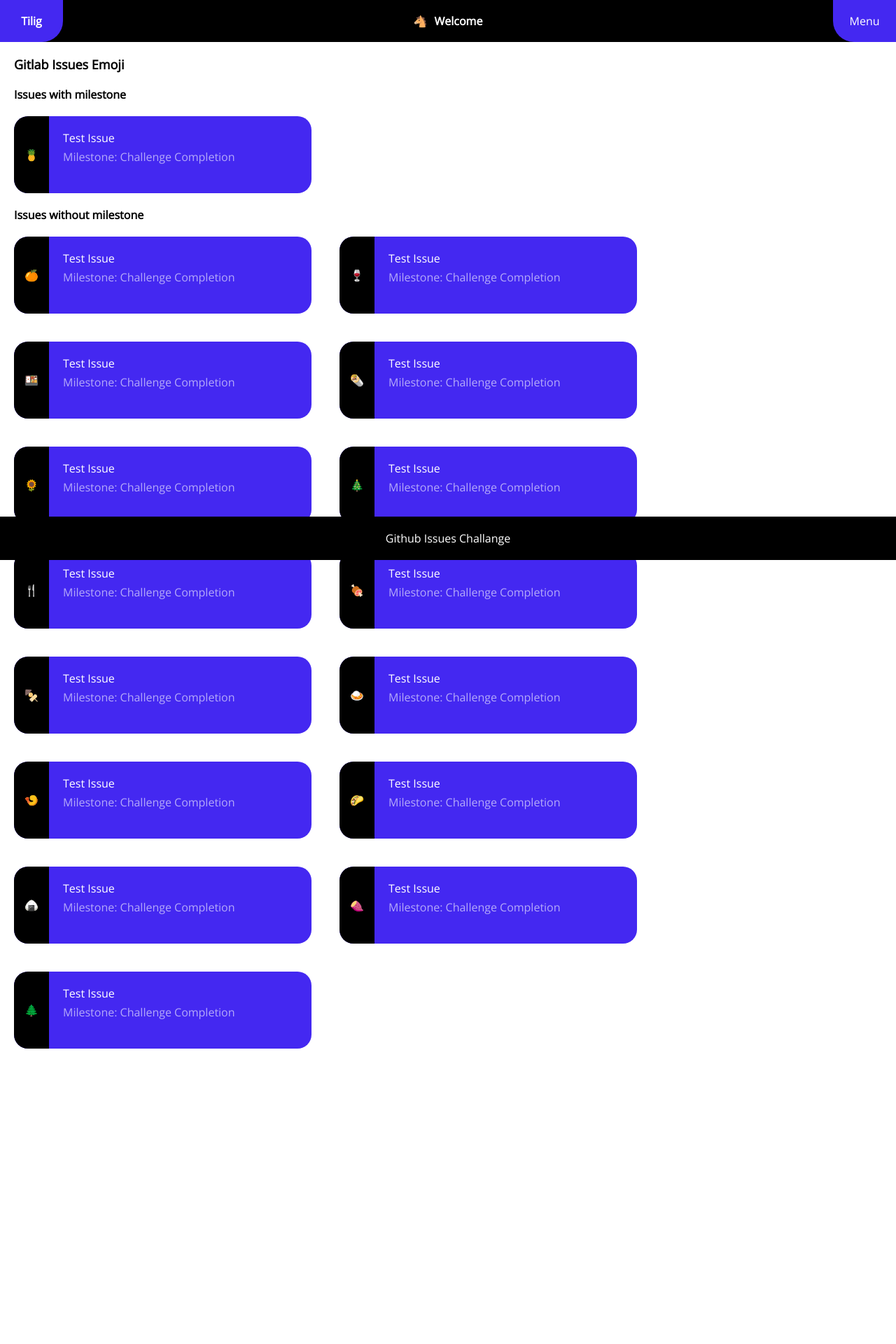
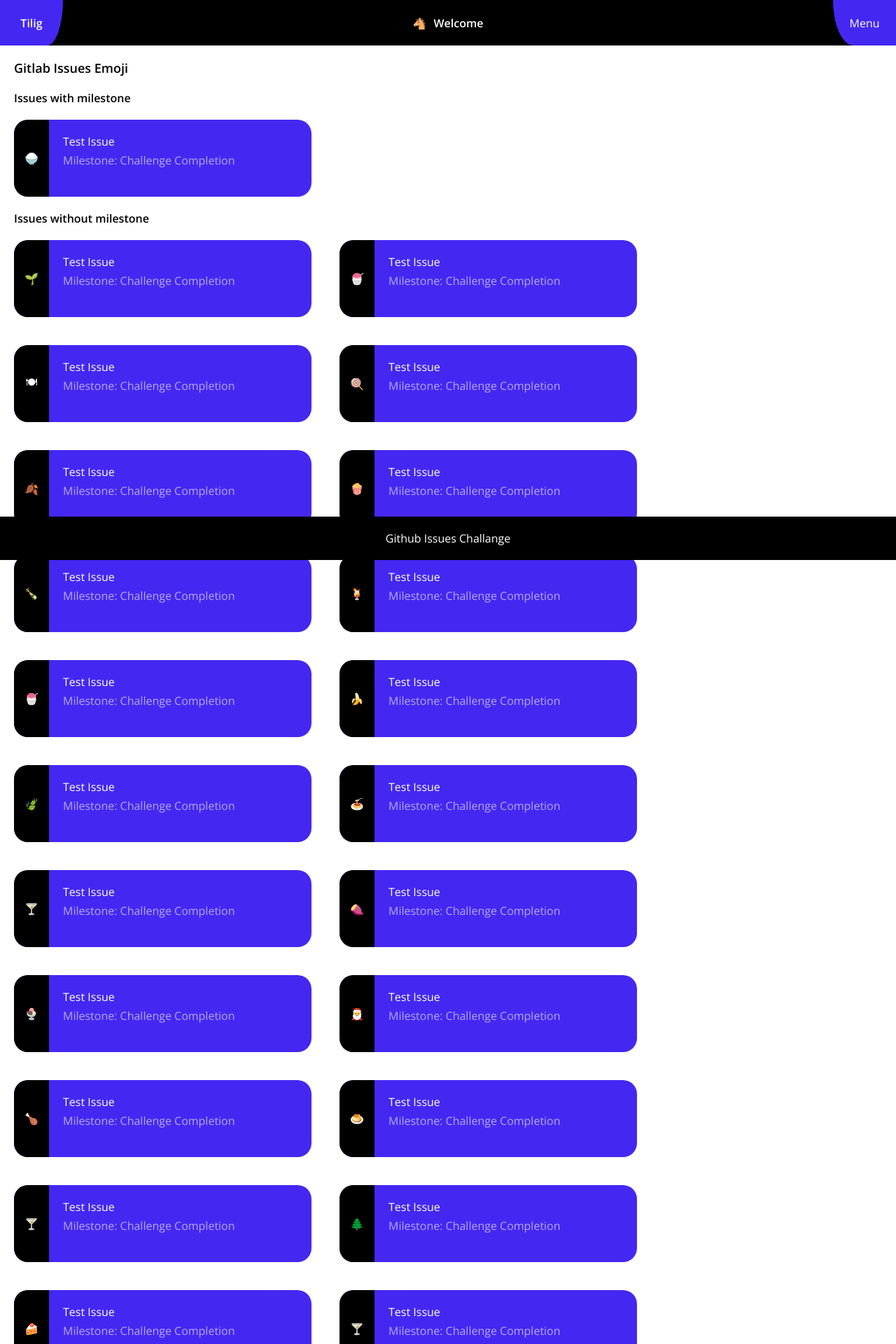
Before and after one commit to igbominadeveloper/gitlab-issues, a Vue app: page / in a window 1280 px wide. Shown: the top 1920 px of the page at 70% size. Before the commit the page ends 1538 px from the top, so only its background shows below. Built offline with nearby package versions, Linux system fonts and the light colour scheme.

Commit message:
make navbar look better

```diff
--- a/index.html
+++ b/index.html
@@ -9,7 +9,7 @@
     <link rel="preconnect" href="https://fonts.googleapis.com" />
     <link rel="preconnect" href="https://fonts.gstatic.com" crossorigin />
     <link
-      href="https://fonts.googleapis.com/css2?family=Open+Sans&display=swap"
+      href="https://fonts.googleapis.com/css2?family=Open+Sans:wght@400;500;600&&display=swap"
       rel="stylesheet"
     />
   </head>
--- a/src/components/Issue.vue
+++ b/src/components/Issue.vue
@@ -1,8 +1,9 @@
 <template>
   <div class="issue">
-    <div class="issue-emoji">
+    <div class="issue-emoji" @click="assignNewEmoji">
       {{ emojiHex | emoji }}
     </div>
+
     <div class="issue-body">
       <p v-text="title" />
       <p class="issue-body-milestone" v-show="milestone.length > 0">
@@ -23,7 +24,13 @@ export default {
     milestone: 'Milestone: Challenge Completion',
   }),
   created() {
-    this.emojiHex = randomEmoji();
+    this.assignNewEmoji();
+  },
+
+  methods: {
+    assignNewEmoji() {
+      this.emojiHex = randomEmoji();
+    },
   },
 };
 </script>
@@ -51,6 +58,13 @@ export default {
 
   border-top-left-radius: 20px;
   border-bottom-left-radius: 20px;
+
+  cursor: pointer;
+}
+
+.issue-emoji:hover {
+  font-size: 25px;
+  transition: font-size 0.3s 0.3s ease-in-out;
 }
 
 .issue-body {
--- a/src/components/Issues.vue
+++ b/src/components/Issues.vue
@@ -10,6 +10,36 @@
       <app-header text="Issues without milestone" />
 
       <div class="issues-list">
+        <app-issue />
+        <app-issue />
+        <app-issue />
+        <app-issue />
+        <app-issue />
+        <app-issue />
+        <app-issue />
+        <app-issue />
+        <app-issue />
+        <app-issue />
+        <app-issue />
+        <app-issue />
+        <app-issue />
+        <app-issue />
+        <app-issue />
+        <app-issue />
+        <app-issue />
+        <app-issue />
+        <app-issue />
+        <app-issue />
+        <app-issue />
+        <app-issue />
+        <app-issue />
+        <app-issue />
+        <app-issue />
+        <app-issue />
+        <app-issue />
+        <app-issue />
+        <app-issue />
+        <app-issue />
         <app-issue />
         <app-issue />
         <app-issue />
@@ -52,5 +82,7 @@ export default {
   display: flex;
   flex-wrap: wrap;
   gap: 40px;
+
+  padding-bottom: 60px;
 }
 </style>
--- a/src/components/Navbar.vue
+++ b/src/components/Navbar.vue
@@ -25,11 +25,12 @@ export default {
 
   display: grid;
   grid-template-columns: 90px 1fr 90px;
-  height: 60px;
+  height: 65px;
   align-items: stretch;
-  /* position: sticky;
+
+  position: sticky;
   top: 0px;
-  z-index: 1; */
+  z-index: 1;
 }
 
 .nav-title {
@@ -49,14 +50,15 @@ export default {
   justify-content: center;
 
   font-size: 16px;
+  font-weight: bolder;
 }
 
 .nav-logo {
-  border-bottom-right-radius: 30px;
+  border-bottom-right-radius: 38px 108px;
 }
 
 .nav-menu {
-  border-bottom-left-radius: 30px;
+  border-bottom-left-radius: 49px 108px;
   font-weight: 300;
 }
 </style>
--- a/src/utils/index.js
+++ b/src/utils/index.js
@@ -1,4 +1,4 @@
-export const randomEmoji = () => {
+export function randomEmoji() {
   const emojis = [
     127790, 127791, 127792, 127793, 127794, 127795, 127796, 127797, 127798,
     127799, 127800, 127801, 127802, 127803, 127804, 127805, 127806, 127807,
@@ -12,7 +12,9 @@ export const randomEmoji = () => {
     127871, 127872, 127873, 127874, 127875, 127876, 127877, 127878,
   ];
 
-  return emojis[Math.floor(Math.random() * 88)];
-};
+  const randomIndex = Math.floor(Math.random() * 88);
+
+  return emojis[randomIndex];
+}
 
 export const emoji = (hex) => `&#${hex};`;
--- a/src/views/Home.vue
+++ b/src/views/Home.vue
@@ -29,8 +29,6 @@ export default {
 .main {
   width: 100%;
   height: 100%;
-  max-width: 1500px;
-  margin: 0 auto;
 
   background-color: var(--color-white);
 }
```
